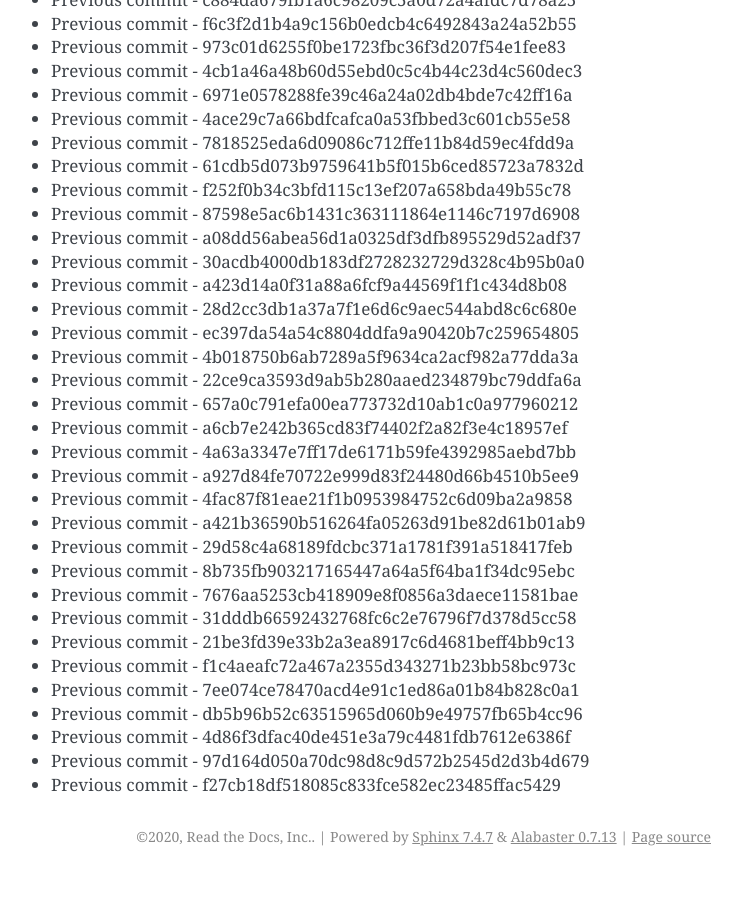
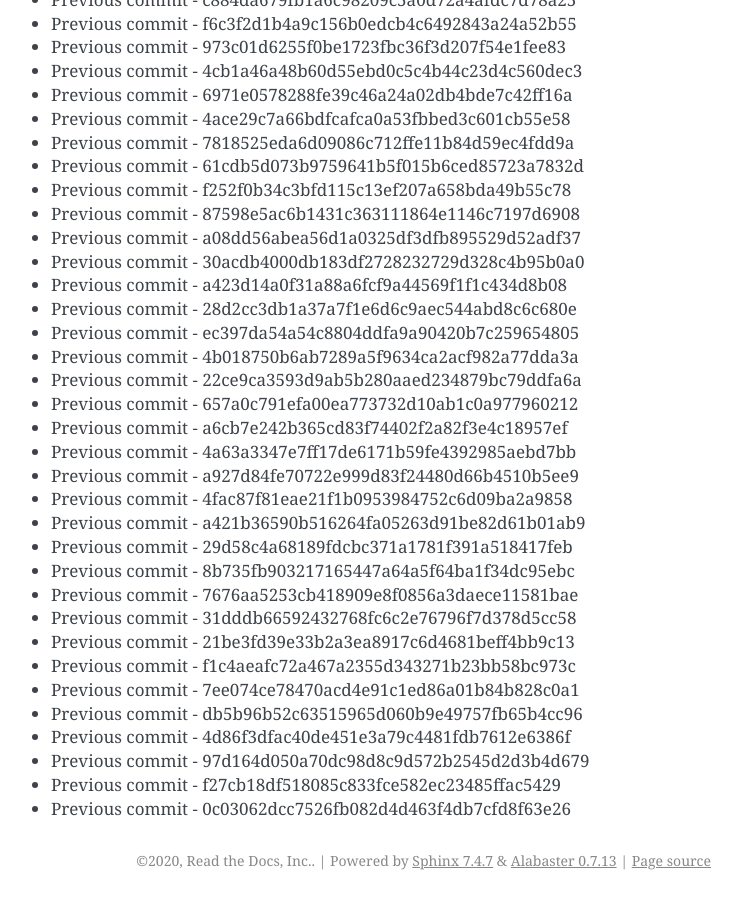
Before and after one commit to readthedocs/rtd-git-stresstest, a Sphinx documentation site: the page built from docs/updates.rst, in a window 1280 px wide and 900 px high, scrolled down 25000 px. Shown: the whole window, without its empty margins (399-1141 px from the left). Built offline with Sphinx 7.4.7, drawn with Linux system fonts in a browser that asks for light colours; before the commit the page ends 25876 px from its top, so only the background shows below that.

Commit message:
Generating commit from previous: 0c03062dcc7526fb082d4d463f4db7cfd8f63e26

```diff
--- a/docs/updates.rst
+++ b/docs/updates.rst
@@ -1082,3 +1082,4 @@ It can be tested for any performance characteristics.
 * Previous commit - 4d86f3dfac40de451e3a79c4481fdb7612e6386f
 * Previous commit - 97d164d050a70dc98d8c9d572b2545d2d3b4d679
 * Previous commit - f27cb18df518085c833fce582ec23485ffac5429
+* Previous commit - 0c03062dcc7526fb082d4d463f4db7cfd8f63e26
```
